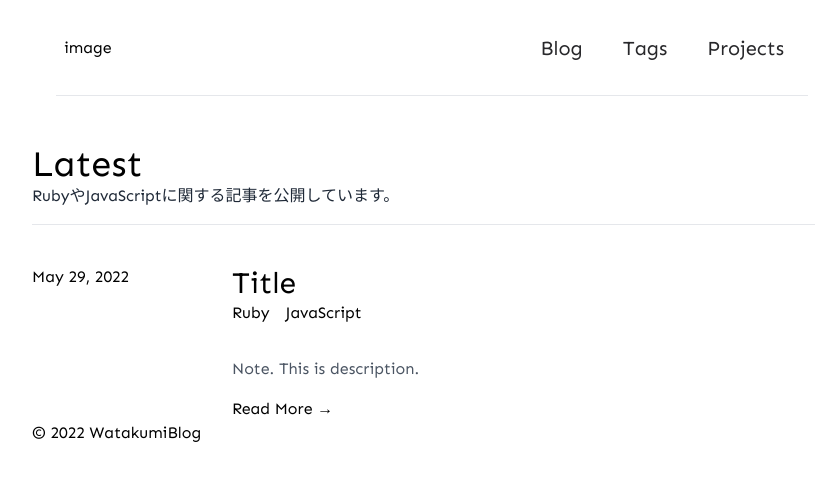
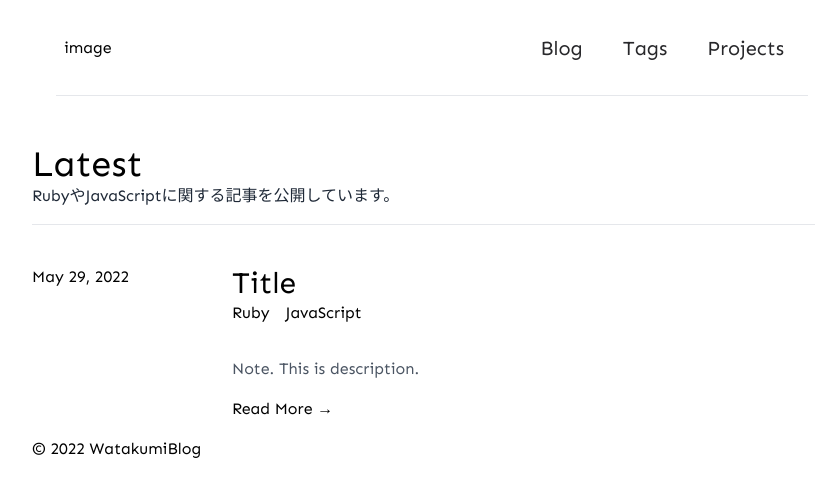
Before and after one commit to Watakumi/Watakumi-blog-next, a Next.js app: page / in a window 1280 px wide. Shown: the top 496 px of the page, without its empty margins (208-1023 px from the left). Built offline with nearby package versions, Linux system fonts and the light colour scheme.

Commit message:
Layoutの調整

```diff
--- a/components/Layout.tsx
+++ b/components/Layout.tsx
@@ -31,7 +31,7 @@ const Layout: React.FC = ({ children }) => {
         </nav>
       </header>
       <main>{children}</main>
-      <footer>
+      <footer className="mt-4">
         <div>&copy; 2022 WatakumiBlog</div>
       </footer>
     </div>
```
